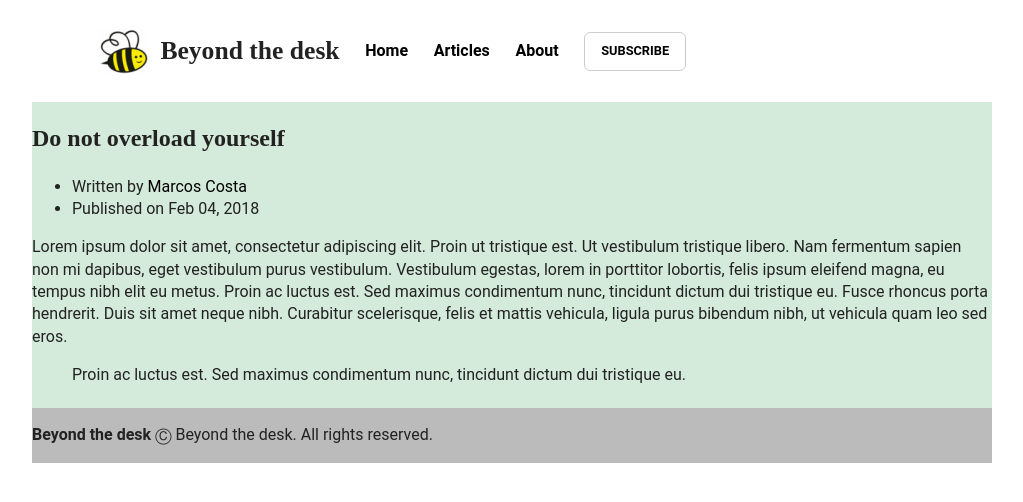
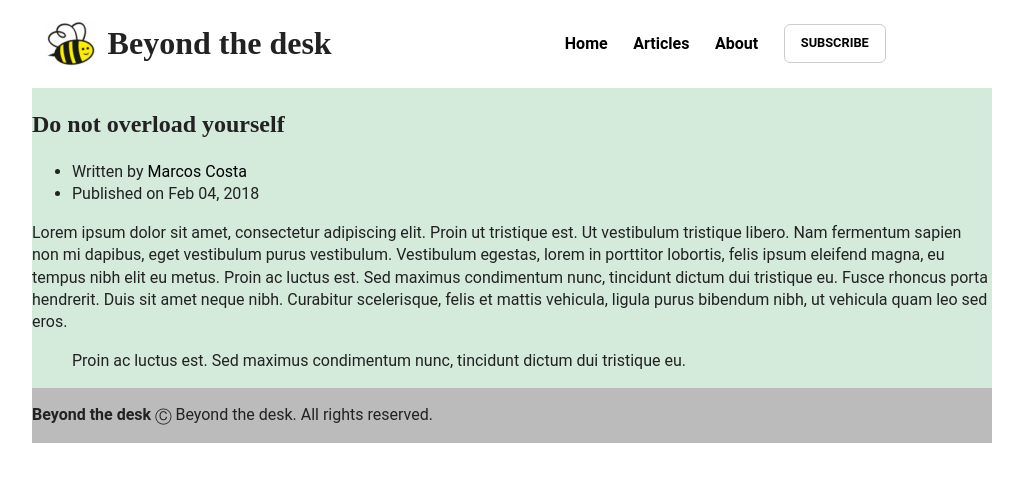
Before and after one commit to KanagawaMarcos/frontend, a plain HTML site: page css/blog/index.html in a window 1280 px wide. Shown: the whole page, without its empty margins (128-1151 px from the left). Drawn offline with nearby package versions, Linux system fonts and the light colour scheme.

Commit message:
fix navbar bugs

```diff
--- /dev/null
+++ b/css/blog/css/components/navbar/layout.css
@@ -0,0 +1,21 @@
+header{
+	display: grid;
+	grid-template-areas:"logo navbar";
+	grid-template-columns: 1fr 1fr;
+}
+
+.logo{
+	grid-area: logo;
+	display: flex;
+	align-items: center;
+}
+
+nav{
+	align-self: center;
+	grid-area: navbar;
+}
+
+nav ul{
+	display: flex;
+	align-items: center;
+}
--- a/css/blog/css/components/navbar.css
+++ b/css/blog/css/components/navbar/style.css
@@ -1,19 +1,11 @@
-.logo{
-	display: flex;
-	align-items: center;
-}
-
 .logo img{
 	margin: 0vw 1vw;
 }
 
 .logo h1{
-	font-size: 2vw;
+/*	font-size: 2vw;*/
 }
-
 nav ul{
-	display: flex;
-	align-items: center;
 	list-style-type: none;
 }
 
--- a/css/blog/index.html
+++ b/css/blog/index.html
@@ -14,10 +14,16 @@
 
   <link rel="stylesheet" href="css/normalize.css">
   <link rel="stylesheet" href="css/main.css">
-  <!-- Css made by Marcos Costa -->
-  <link rel="stylesheet" href="css/components/layout.css">
-  <link rel="stylesheet" href="css/components/navbar.css">
+
+
+  <!-- CSS Components made by Marcos Costa -->
+
+  <link rel="stylesheet" href="css/components/navbar/layout.css">
+  <link rel="stylesheet" href="css/components/navbar/style.css">
+
+  <link rel="stylesheet" href="css/components/page-layout.css">
   <link rel="stylesheet" href="css/components/buttons.css">
+  <!------------------------------------------>
 </head>
 
 <body>
@@ -27,14 +33,12 @@
 
   <!-- Add your site or application content here -->
   <header>
+    <div class="logo">
+      <img src="img/logo-header.png" alt="A draw of bee. This is our logo.">
+      <h1>Beyond the desk</h1>
+    </div>
     <nav>
       <ul>
-        <li>
-          <div class="logo">
-            <img src="img/logo-header.png" alt="A draw of bee. This is our logo.">
-            <h1>Beyond the desk</h1>
-          </div>
-        </li>
         <li><a href="">Home</a></li>
         <li><a href="">Articles</a></li>
         <li><a href="">About</a></li>
```
Also changed, not shown: css/blog/css/components/page-layout.css (renamed from css/blog/css/components/layout.css).
